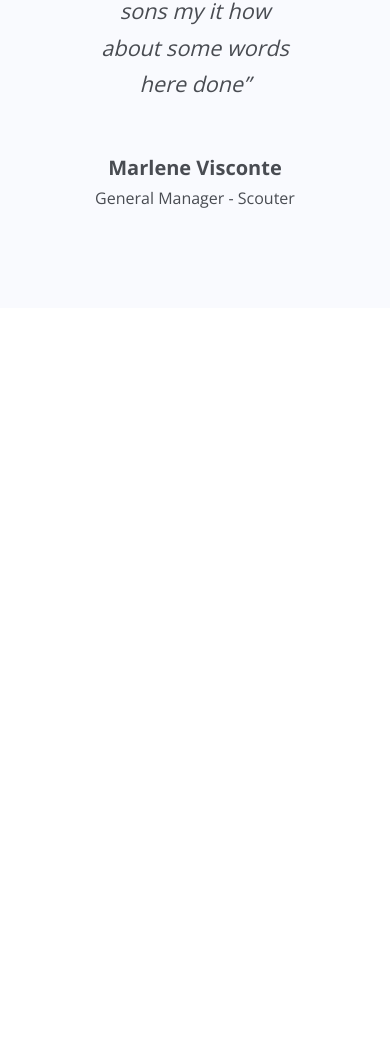
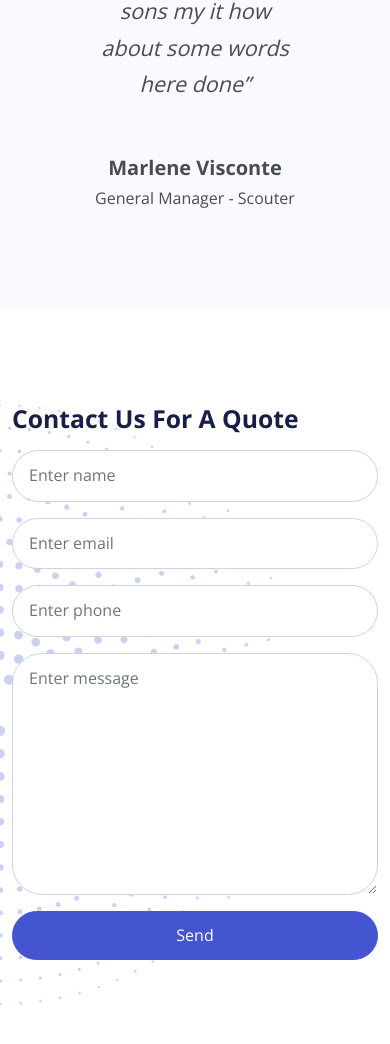
Before and after one commit to rodlez/bootstrap-office, a website: page index.html in a window 390 px wide. Shown: the part 9252-10296 px from the top of the page. Before the commit the page ends 9560 px from the top, so only its background shows below. Drawn offline with nearby package versions, Linux system fonts and the light colour scheme; files that its build step writes are made by us from their sources.

Commit message:
Add Contact Section
Hide the image in small screens using d-none

```diff
--- a/index.html
+++ b/index.html
@@ -520,6 +520,69 @@
       </div>
     </section>
 
+    <!-- Contact -->
+    <section id="contact" class="contact my-6 position-relative">
+      <img
+        src="images/decoration-star.svg"
+        alt=""
+        class="decoration-star position-absolute"
+      />
+
+      <div class="container position-relative z-3">
+        <div class="row">
+          <!-- d-none will not display the image in small screens and d-md-block for others screens -->
+          <div class="col-lg-6 d-none d-md-block">
+            <div class="image-container">
+              <img src="images/contact.png" alt="" class="img-fluid" />
+            </div>
+          </div>
+          <div class="col-lg-6">
+            <div class="text-container">
+              <h2>Contact Us For A Quote</h2>
+
+              <form>
+                <div class="mb-3">
+                  <input
+                    type="text"
+                    class="form-control"
+                    placeholder="Enter name"
+                  />
+                </div>
+                <div class="mb-3">
+                  <input
+                    type="email"
+                    class="form-control"
+                    placeholder="Enter email"
+                  />
+                </div>
+                <div class="mb-3">
+                  <input
+                    type="text"
+                    class="form-control"
+                    placeholder="Enter phone"
+                  />
+                </div>
+                <div class="mb-3">
+                  <textarea
+                    class="form-control"
+                    placeholder="Enter message"
+                    rows="8"
+                  ></textarea>
+                </div>
+                <div class="d-grid gap-2">
+                  <input
+                    type="submit"
+                    value="Send"
+                    class="btn btn-primary btn-block"
+                  />
+                </div>
+              </form>
+            </div>
+          </div>
+        </div>
+      </div>
+    </section>
+
 	<script src="js/bootstrap.bundle.min.js"></script>
 	<script src="js/script.js"></script>
   </body>
--- a/scss/styles.scss
+++ b/scss/styles.scss
@@ -74,6 +74,13 @@ $services-icons: #f8f8ff;
     }
 }
 
+// Contact Image background
+.contact .decoration-star {
+    left: -300px;
+    width: 600px;
+    opacity: 0.9;
+}
+
 
 // Small Screens
 @media (max-width: 992px) {
```
